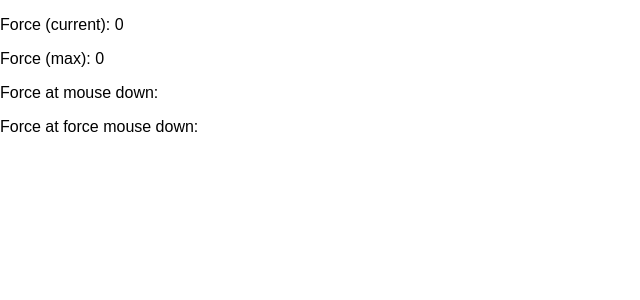
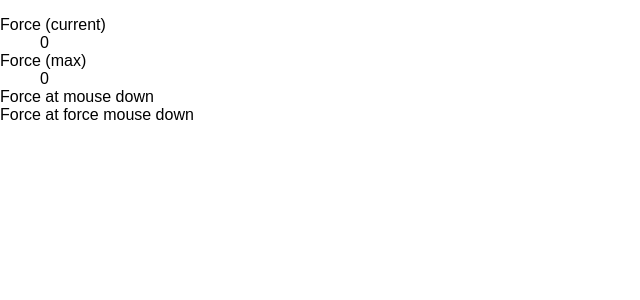
Before and after one commit to j-/pressure, a React app: page / in a window 1280 px wide. Shown: the top 300 px of the page, without its empty margins (0-640 px from the left). Built offline with nearby package versions, Linux system fonts and the light colour scheme.

Commit message:
Present output in definition list

```diff
--- a/src/components/App.tsx
+++ b/src/components/App.tsx
@@ -6,10 +6,19 @@ import MaxForce from '../containers/MaxForce';
 
 const App: React.StatelessComponent = () => (
 	<div className="App">
-		<p>Force (current): <Force /></p>
-		<p>Force (max): <MaxForce /></p>
-		<p>Force at mouse down: <ForceAtMouseDown /></p>
-		<p>Force at force mouse down: <ForceAtForceMouseDown /></p>
+		<dl>
+			<dt>Force (current)</dt>
+			<dd><Force /></dd>
+
+			<dt>Force (max)</dt>
+			<dd><MaxForce /></dd>
+
+			<dt>Force at mouse down</dt>
+			<dd><ForceAtMouseDown /></dd>
+
+			<dt>Force at force mouse down</dt>
+			<dd><ForceAtForceMouseDown /></dd>
+		</dl>
 	</div>
 );
 
```
